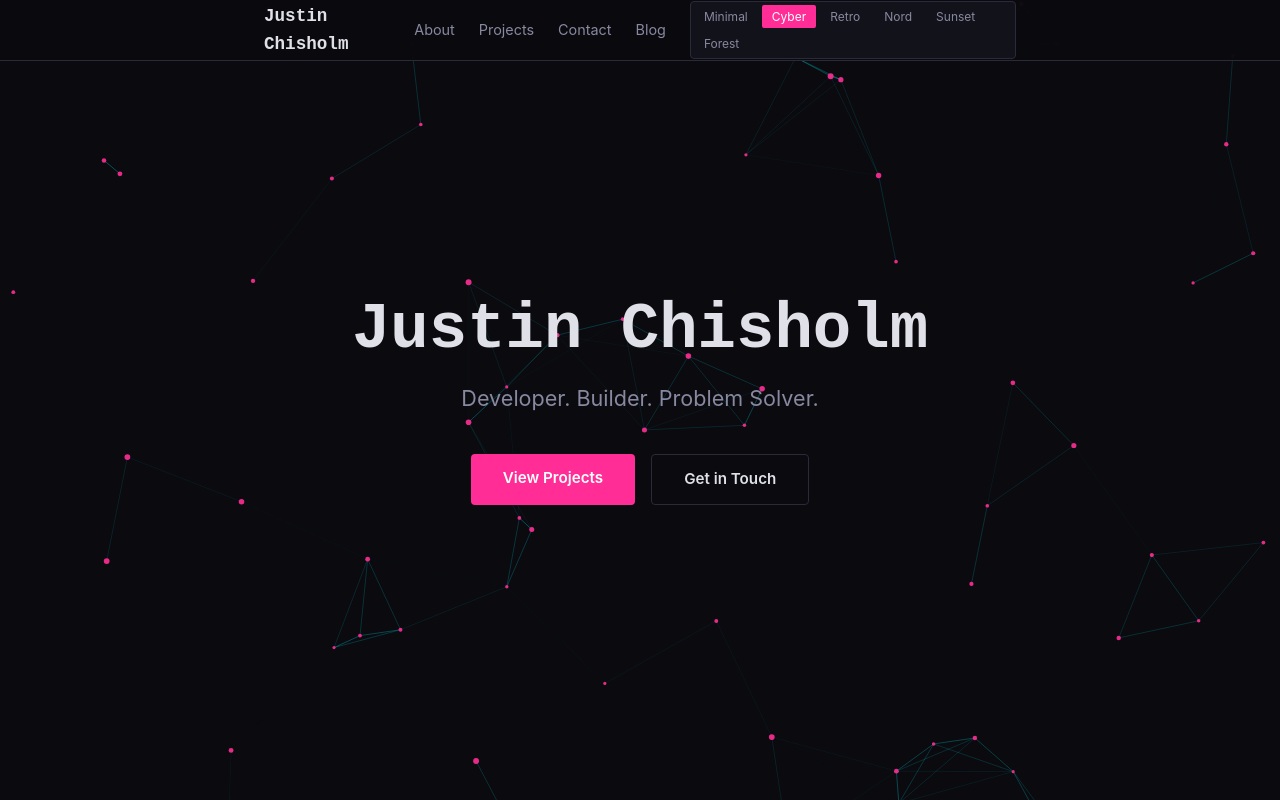
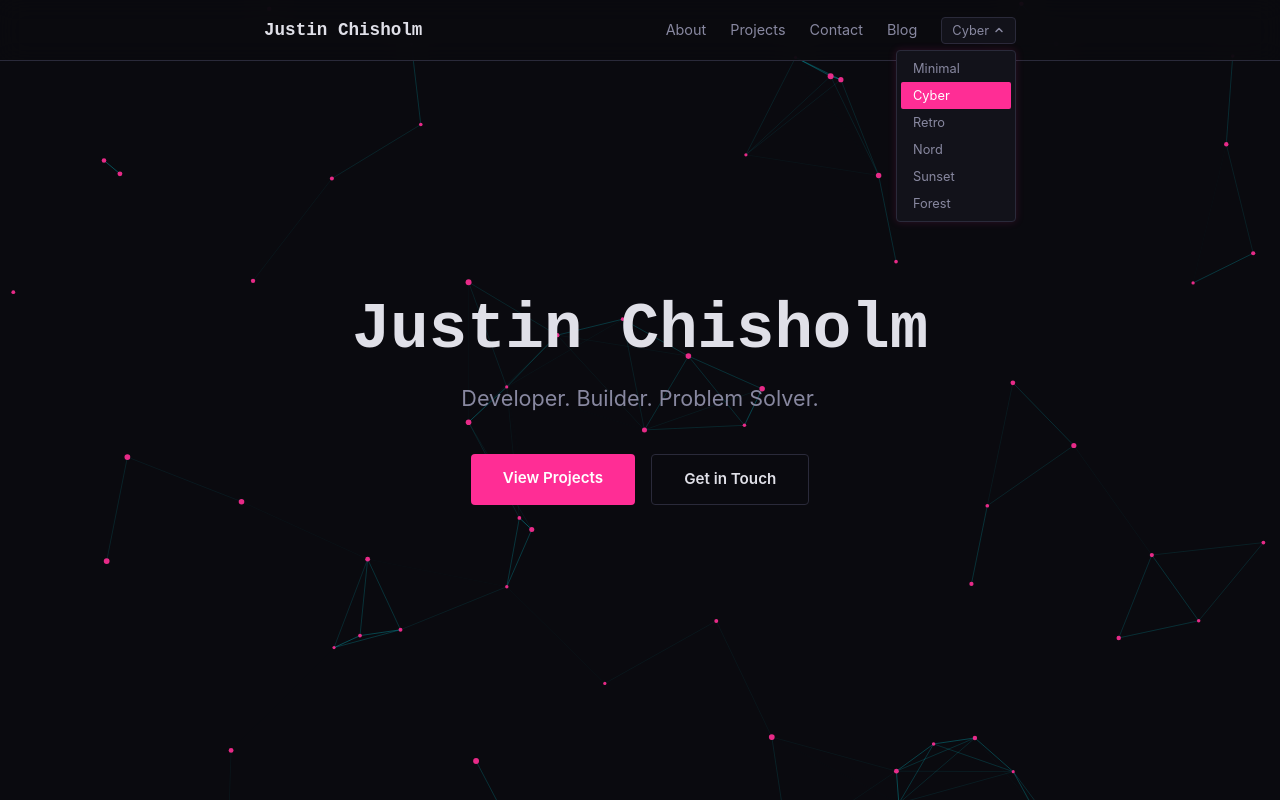
Before and after one commit to RayChisholm/JustinChisholm, a Next.js app: page / in a window 1280 px wide. Both pictures are taken after a click on the button "Cyber". Shown: the top 800 px of the page. Built offline with nearby package versions, Linux system fonts and the light colour scheme.

Commit message:
theme menu to dropdown

```diff
--- a/components/ThemeToggle.module.css
+++ b/components/ThemeToggle.module.css
@@ -1,26 +1,64 @@
-.toggle {
+.wrapper {
+  position: relative;
+}
+
+.trigger {
   display: flex;
-  flex-wrap: wrap;
+  align-items: center;
   gap: 4px;
   background: var(--surface);
   border: 1px solid var(--border);
   border-radius: var(--radius);
-  padding: 3px;
+  padding: 5px 10px;
+  font-family: var(--font-body);
+  font-size: 0.8rem;
+  color: var(--text-muted);
+  cursor: pointer;
+  transition: all 0.2s ease;
 }
 
-.button {
+.trigger:hover {
+  color: var(--text);
+  border-color: var(--accent);
+}
+
+.chevron {
+  transition: transform 0.2s ease;
+}
+
+.chevronOpen {
+  transform: rotate(180deg);
+}
+
+.dropdown {
+  position: absolute;
+  top: calc(100% + 6px);
+  right: 0;
+  background: var(--surface);
+  border: 1px solid var(--border);
+  border-radius: var(--radius);
+  padding: 4px;
+  display: flex;
+  flex-direction: column;
+  min-width: 120px;
+  z-index: 200;
+  box-shadow: var(--shadow);
+}
+
+.option {
   background: transparent;
   border: none;
   color: var(--text-muted);
   font-family: var(--font-body);
-  font-size: 0.75rem;
-  padding: 4px 10px;
+  font-size: 0.8rem;
+  padding: 6px 12px;
   border-radius: calc(var(--radius) - 2px);
   cursor: pointer;
   transition: all 0.2s ease;
+  text-align: left;
 }
 
-.button:hover {
+.option:hover {
   color: var(--text);
   background: var(--surface-hover);
 }
--- a/components/ThemeToggle.tsx
+++ b/components/ThemeToggle.tsx
@@ -1,7 +1,7 @@
 "use client";
 
 import { useTheme } from "next-themes";
-import { useEffect, useState } from "react";
+import { useEffect, useRef, useState } from "react";
 import { siteConfig } from "@/config/site.config";
 import styles from "./ThemeToggle.module.css";
 
@@ -19,24 +19,69 @@ const themeLabels: Record<string, string> = {
 export function ThemeToggle() {
   const { theme, setTheme } = useTheme();
   const [mounted, setMounted] = useState(false);
+  const [open, setOpen] = useState(false);
+  const ref = useRef<HTMLDivElement>(null);
 
   useEffect(() => setMounted(true), []);
+
+  useEffect(() => {
+    function handleClickOutside(e: MouseEvent) {
+      if (ref.current && !ref.current.contains(e.target as Node)) {
+        setOpen(false);
+      }
+    }
+    if (open) {
+      document.addEventListener("mousedown", handleClickOutside);
+      return () => document.removeEventListener("mousedown", handleClickOutside);
+    }
+  }, [open]);
 
   if (!siteConfig.theme.allowUserToggle) return null;
   if (!mounted) return null;
 
   return (
-    <div className={styles.toggle}>
+    <div className={styles.wrapper} ref={ref}>
+      <button
+        className={styles.trigger}
+        onClick={() => setOpen((v) => !v)}
+        aria-expanded={open}
+        aria-label="Select theme"
+      >
+        {themeLabels[theme ?? ""] ?? "Theme"}
+        <svg
+          className={`${styles.chevron} ${open ? styles.chevronOpen : ""}`}
+          width="12"
+          height="12"
+          viewBox="0 0 12 12"
+          fill="none"
+          aria-hidden="true"
+        >
+          <path
+            d="M3 4.5L6 7.5L9 4.5"
+            stroke="currentColor"
+            strokeWidth="1.5"
+            strokeLinecap="round"
+            strokeLinejoin="round"
+          />
+        </svg>
+      </button>
+      {open && (
+        <div className={styles.dropdown}>
           {themes.map((t) => (
             <button
               key={t}
-          className={`${styles.button} ${theme === t ? styles.active : ""}`}
-          onClick={() => setTheme(t)}
+              className={`${styles.option} ${theme === t ? styles.active : ""}`}
+              onClick={() => {
+                setTheme(t);
+                setOpen(false);
+              }}
               aria-label={`Switch to ${themeLabels[t]} theme`}
             >
               {themeLabels[t]}
             </button>
           ))}
         </div>
+      )}
+    </div>
   );
 }
```
Lines whose indentation alone changed are shown as unchanged.
